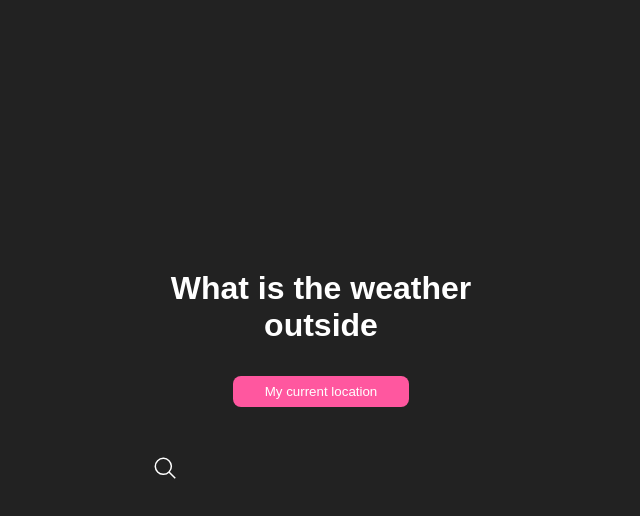
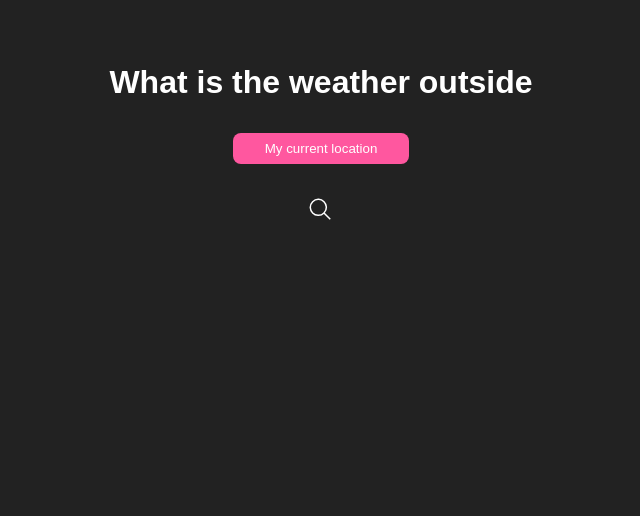
Before and after one commit to barbaraperic/take_home, a React (Create React App) app: page / in a window 1280 px wide. Shown: the top 516 px of the page, without its empty margins (319-959 px from the left). Built offline with nearby package versions, Linux system fonts and the light colour scheme.

Commit message:
search bar

```diff
--- a/src/components/Form.js
+++ b/src/components/Form.js
@@ -4,7 +4,7 @@ const Form = ({ handleSubmit, onChange, value }) => {
 
   return (
     <form onSubmit={handleSubmit}>
-         <div className="search">
+    <div className="search">
       <input type="text" placeholder=" " onChange={onChange}
           value={value}/>
         <div>
--- a/src/components/_search.scss
+++ b/src/components/_search.scss
@@ -3,6 +3,7 @@ $color: #fff;
 .search {
   display: table;
   input {
+      font-family: 'Josefin Sans', sans-serif;
       background: none;
       border: none;
       outline: none;
@@ -15,7 +16,7 @@ $color: #fff;
       margin: 5px 0;
       font-size: 14px;
       -webkit-appearance: none;
-      font-family: 'Mukta Malar';
+      //font-family: 'Mukta Malar';
       transition: all .6s ease;
       cursor: pointer;
       color: $color;
@@ -75,21 +76,21 @@ html {
 }
 
 // Center & dribbble
-body {
-  min-height: 100vh;
-  font-family: 'Mukta Malar', Arial;
-  background: #F3628D;
-  display: flex;
-  justify-content: center;
-  align-items: center;
-  .dribbble {
-      position: fixed;
-      display: block;
-      right: 24px;
-      bottom: 24px;
-      img {
-          display: block;
-          width: 76px;
-      }
-  }
-}
+// body {
+//   min-height: 100vh;
+//   font-family: 'Mukta Malar', Arial;
+//   background: #F3628D;
+//   display: flex;
+//   justify-content: center;
+//   align-items: center;
+//   .dribbble {
+//       position: fixed;
+//       display: block;
+//       right: 24px;
+//       bottom: 24px;
+//       img {
+//           display: block;
+//           width: 76px;
+//       }
+//   }
+// }
--- a/src/components/styling.scss
+++ b/src/components/styling.scss
@@ -37,32 +37,37 @@ body, html {
   }
 
   form {
-    input {
-      padding: 0.5rem;
-      border-radius: 8px;
-    }
+    display: flex;
+    justify-content: center;
+  }
 
-    button {
-      padding: 5px 12px 1px 12px;
-      background: #FF579F;
-      color: white;
-      border: none;
-      border-radius: 8px;
-      cursor: pointer;
-      position: relative;
-      top: 7px;
+  // form {
+  //   input {
+  //     padding: 0.5rem;
+  //     border-radius: 8px;
+  //   }
 
-      img {
-        width: 20px;
-        filter: invert(1);
-      }
+  //   button {
+  //     padding: 5px 12px 1px 12px;
+  //     background: #FF579F;
+  //     color: white;
+  //     border: none;
+  //     border-radius: 8px;
+  //     cursor: pointer;
+  //     position: relative;
+  //     top: 7px;
 
-      &:disabled {
-        cursor: not-allowed;
-        background-color: #DD9BB2;
-      }
-    }
-  }
+  //     img {
+  //       width: 20px;
+  //       filter: invert(1);
+  //     }
+
+  //     &:disabled {
+  //       cursor: not-allowed;
+  //       background-color: #DD9BB2;
+  //     }
+  //   }
+  // }
 }
 
 .menu {
```
